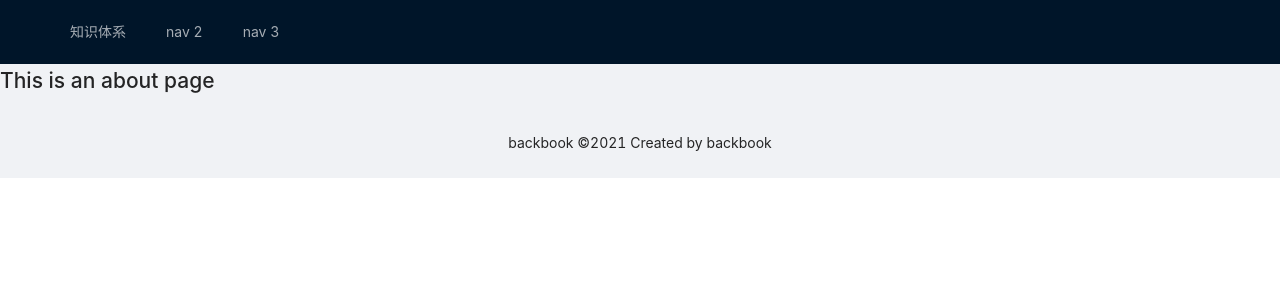
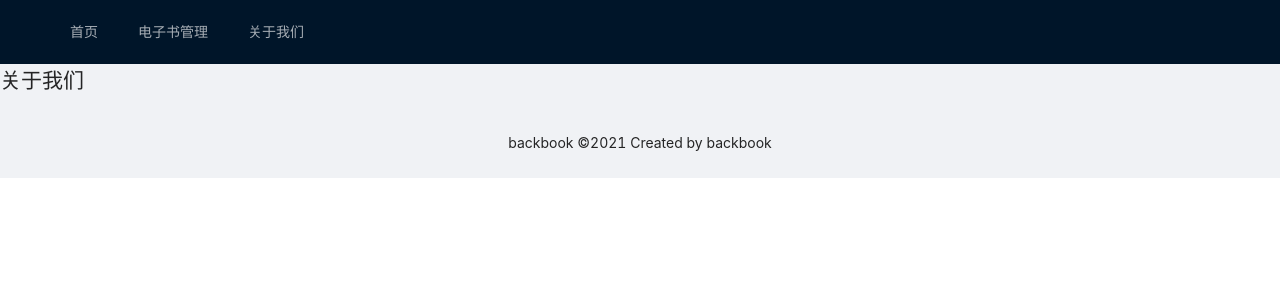
Before and after one commit to backbook/wiki, a Vue app in the folder web/: page /about in a window 1280 px wide. Shown: the top 300 px of the page. Built offline with nearby package versions, Linux system fonts and the light colour scheme; no server answers.

Commit message:
modify vue router

```diff
--- a/web/src/components/the-header.vue
+++ b/web/src/components/the-header.vue
@@ -7,9 +7,15 @@
         v-model:selectedKeys="selectedKeys1"
         :style="{ lineHeight: '64px' }"
     >
-      <a-menu-item key="1">知识体系</a-menu-item>
-      <a-menu-item key="2">nav 2</a-menu-item>
-      <a-menu-item key="3">nav 3</a-menu-item>
+      <a-menu-item key="home">
+        <router-link to="/">首页</router-link>
+      </a-menu-item>
+      <a-menu-item key="/admin/ebook">
+        <router-link to="/admin/ebook">电子书管理</router-link>
+      </a-menu-item>
+      <a-menu-item key="/about">
+        <router-link to="/about">关于我们</router-link>
+      </a-menu-item>
     </a-menu>
   </a-layout-header>
 </template>
--- a/web/src/router/index.ts
+++ b/web/src/router/index.ts
@@ -1,5 +1,7 @@
 import { createRouter, createWebHistory, RouteRecordRaw } from 'vue-router'
-import Home from '../views/Home.vue'
+import Home from '../views/home.vue'
+import About from '../views/about.vue'
+import AdminEbook from '../views/admin/admin-ebook.vue'
 
 const routes: Array<RouteRecordRaw> = [
   {
@@ -10,10 +12,12 @@
   {
     path: '/about',
     name: 'About',
-    // route level code-splitting
-    // this generates a separate chunk (about.[hash].js) for this route
-    // which is lazy-loaded when the route is visited.
-    component: () => import(/* webpackChunkName: "about" */ '../views/About.vue')
+    component: About
+  },
+  {
+    path: '/admin/ebook',
+    name: 'AdminEbook',
+    component: AdminEbook
   }
 ]
 
--- /dev/null
+++ b/web/src/views/about.vue
@@ -0,0 +1,5 @@
+<template>
+  <div class="about" style="height: 100%">
+    <h1>关于我们</h1>
+  </div>
+</template>
--- a/web/src/views/About.vue
+++ b/web/src/views/admin/admin-ebook.vue
@@ -1,5 +1,5 @@
 <template>
   <div class="about" style="height: 100%">
-    <h1>This is an about page</h1>
+    <h1>电子书管理</h1>
   </div>
 </template>
```
Also changed, not shown: web/src/views/home.vue (renamed from web/src/views/Home.vue).
